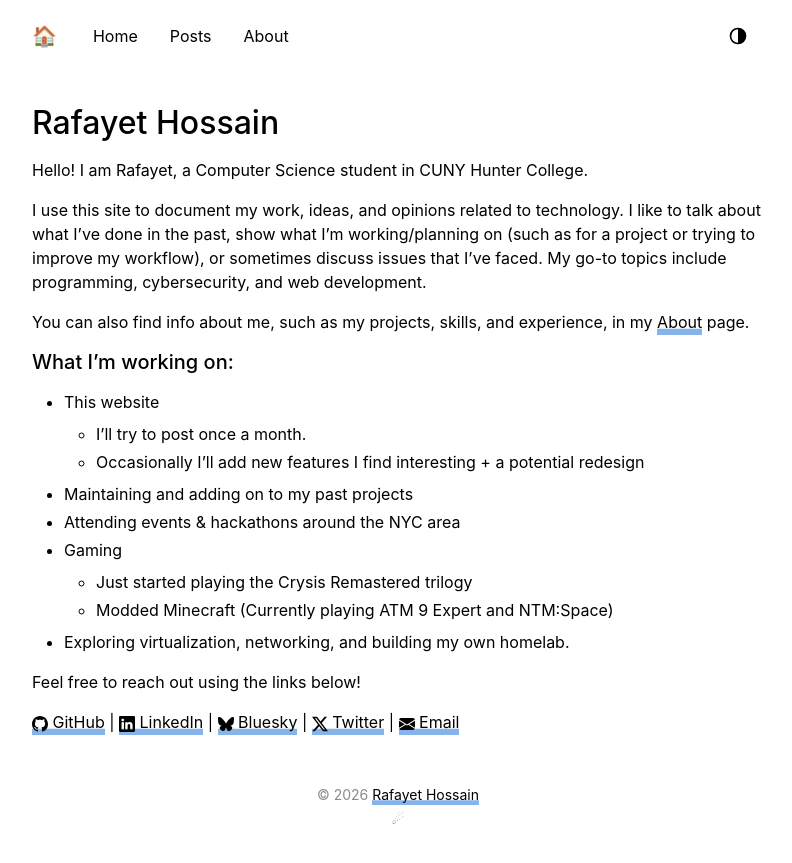
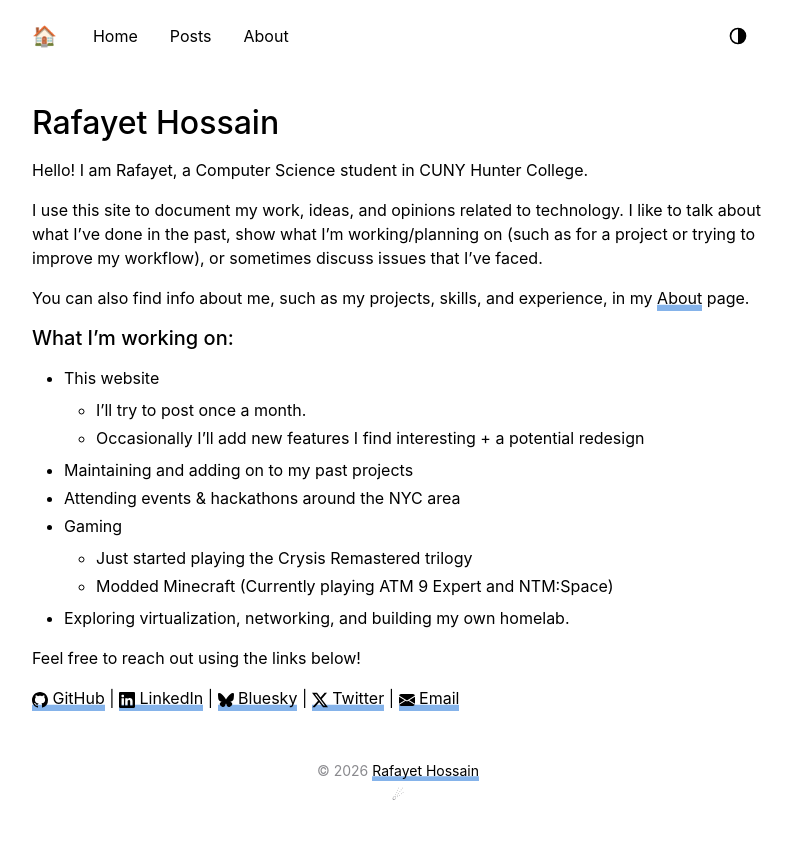
Before and after one commit to rafayet-git/hos.sh, a Jekyll site: the page built from pages/home.md, in a window 1280 px wide. Shown: the top 863 px of the page, without its empty margins (242-1034 px from the left). Built offline with Jekyll 4.4.1, drawn with Linux system fonts in a browser that asks for light colours.

Commit message:
Simplify introduction on home page
Removed a sentence about preferred discussion topics to streamline content.

```diff
--- a/pages/home.md
+++ b/pages/home.md
@@ -8,7 +8,7 @@ permalink: /
 
 Hello! I am Rafayet, a Computer Science student in CUNY Hunter College.
 
-I use this site to document my work, ideas, and opinions related to technology. I like to talk about what I've done in the past, show what I'm working/planning on (such as for a project or trying to improve my workflow), or sometimes discuss issues that I've faced. My go-to topics include programming, cybersecurity, and web development.
+I use this site to document my work, ideas, and opinions related to technology. I like to talk about what I've done in the past, show what I'm working/planning on (such as for a project or trying to improve my workflow), or sometimes discuss issues that I've faced.
 
 You can also find info about me, such as my projects, skills, and experience, in my [About](/about) page.
 
```
